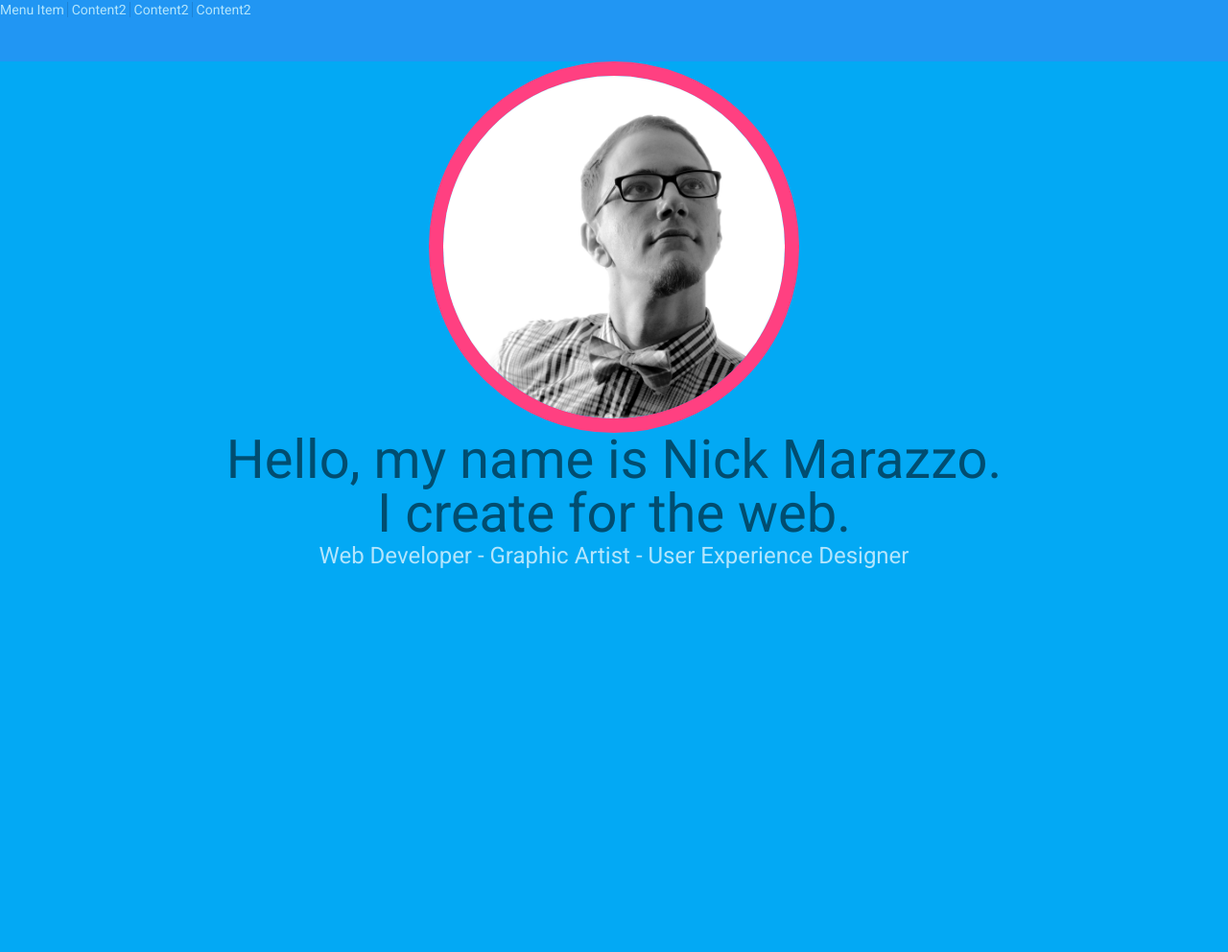
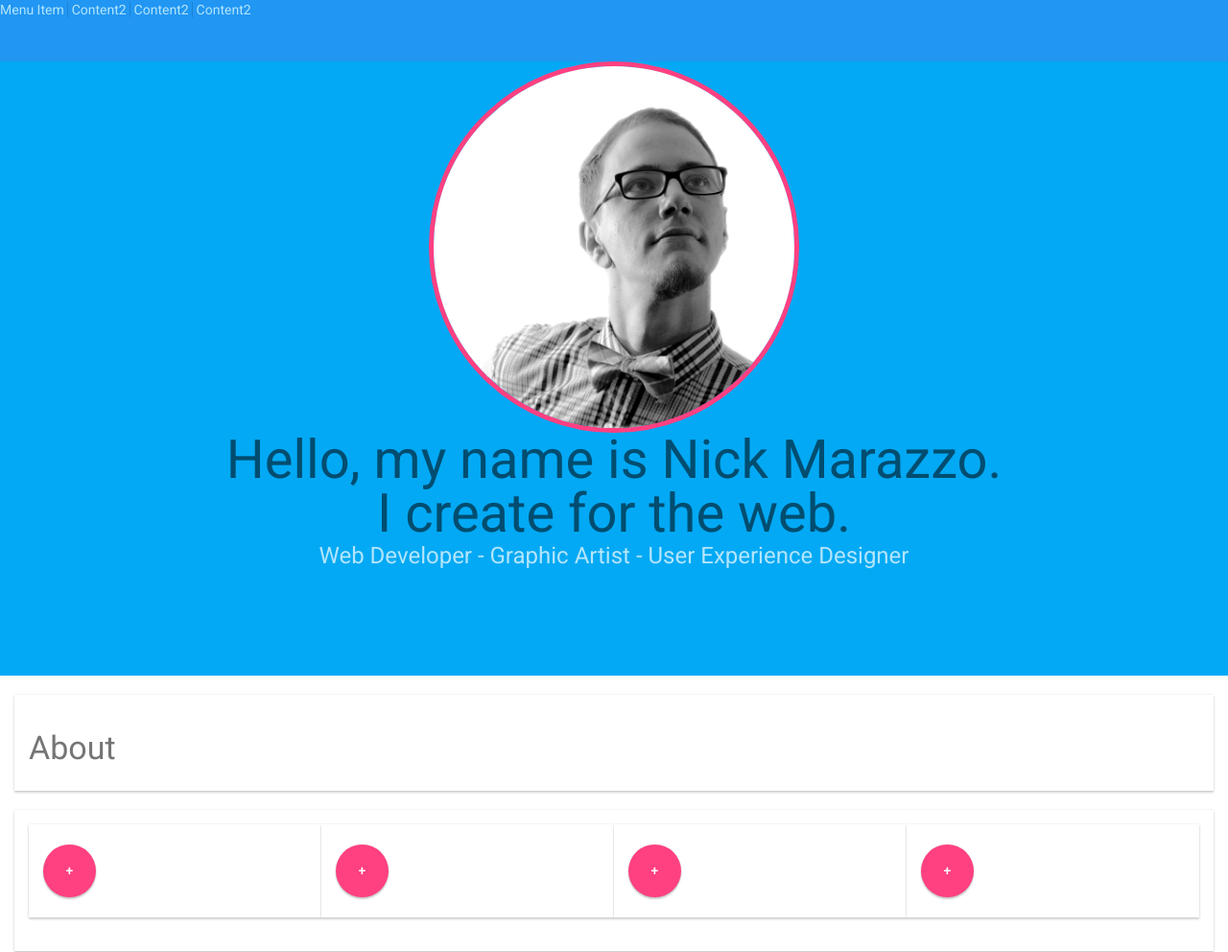
Before and after one commit to designmarz/rebrand, a plain HTML site: page index.html in a window 1280 px wide. Shown: the top 992 px of the page at 96% size. Drawn offline with Linux system fonts and the light colour scheme.

Commit message:
minor styling updates

```diff
--- a/css/main.css
+++ b/css/main.css
@@ -1,5 +1,15 @@
 body {
 	font-family: "Roboto", "Helvetica Neue", Helvetica, Arial;
+
+    -webkit-transition: width 0.5s ease, margin 0.5s ease;
+    -moz-transition: width 0.5s ease, margin 0.5s ease;
+    -o-transition: width 0.5s ease, margin 0.5s ease;
+    transition: width 0.5s ease, margin 0.5s ease;
+
+    -webkit-box-sizing: border-box;
+    -moz-box-sizing: border-box;
+    box-sizing: border-box;
+
 }
 
 
@@ -21,14 +31,14 @@ body {
 }
 
 #frontPage {
-    min-height: 100vw;
+    min-height: 50vw;
 }
 
 #profilePic {
     /*width: 300px;*/
     /*height: 300px;*/
     border-radius: 500px;
-    border: 15px solid #FF4081;
+    border: 5px solid #FF4081;
 }
 
 .img-responsive, .thumbnail>img, .thumbnail a>img, .carousel-inner>.item>img, .carousel-inner>.item>a>img {
--- a/index.html
+++ b/index.html
@@ -42,16 +42,26 @@
             <br> I create for the web.
             <div class="mui-text-headline text-primary-color">Web Developer - Graphic Artist - User Experience Designer</div>
         </div>
-        <!-- <div class="mui-col-xs-12 "><button class="mui-btn mui-btn-floating">+</button></div> -->
+
   </div>
 </div>
+
+<!-- <div class="mui-row">
+  <div class="mui-divider">
+    <div class="mui-col-xs-2 mui-col-xs-offset-6">
+    <button class="mui-btn mui-btn-floating">+</button>
+    </div>
+  </div>
+</div> -->
 
 <!-- End Landing Page -->
 
 <!-- Start About Section -->
 
 <div class="mui-row">
+</hr>
     <div class="mui-col-xs-12">
+    <br>
         <div class="mui-panel">
             <h1>About</h1>
         </div>
@@ -66,18 +76,18 @@
     <div class="mui-col-xs-12">
         <div class="mui-panel">
             <!-- <h1>Skills</h1> -->
-            <div class="mui-col-xs-6 mui-col-md-3 grid">
+            <div class="mui-col-xs-6 mui-col-md-3 mui-panel">
                 <button class="mui-btn mui-btn-floating">+</button>
             </div>
 
-            <div class="mui-col-xs-6 mui-col-md-3 grid">
+            <div class="mui-col-xs-6 mui-col-md-3 mui-panel">
                 <button class="mui-btn mui-btn-floating">+</button>
             </div>
 
-            <div class="mui-col-xs-6 mui-col-md-3 grid">
+            <div class="mui-col-xs-6 mui-col-md-3 mui-panel">
                 <button class="mui-btn mui-btn-floating">+</button>
             </div>
-            <div class="mui-col-xs-6 mui-col-md-3 grid">
+            <div class="mui-col-xs-6 mui-col-md-3 mui-panel">
                 <button class="mui-btn mui-btn-floating">+</button>
             </div>
         </div>
```
